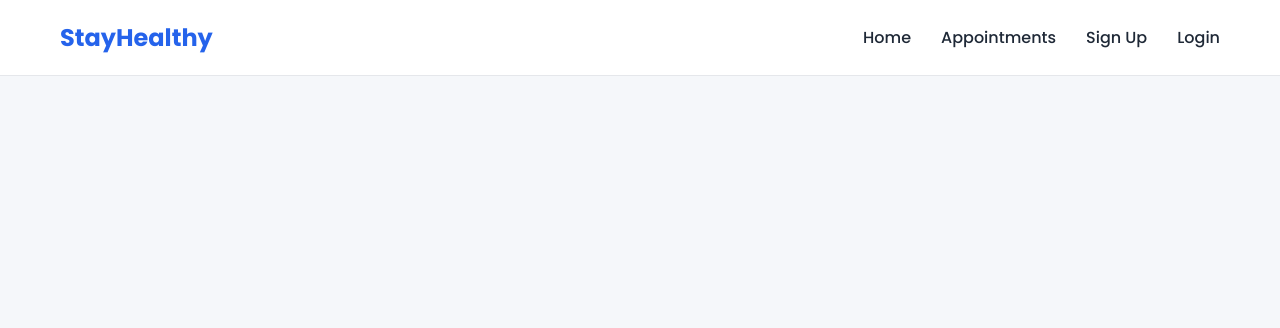
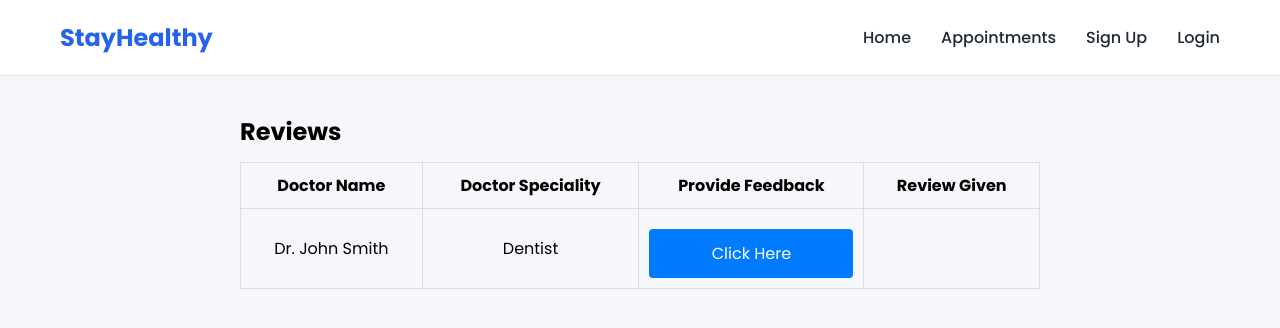
Before and after one commit to Sreeharivs1983/test_med_app, a React (Create React App) app: page /reviews in a window 1280 px wide. Shown: the top 328 px of the page. Built offline with nearby package versions, Linux system fonts and the light colour scheme.

Commit message:
review added

```diff
--- a/src/App.js
+++ b/src/App.js
@@ -1,5 +1,6 @@
 import React from "react";
 import { BrowserRouter, Routes, Route } from "react-router-dom";
+
 import Landing_Page from "./Components/Landing_Page/Landing_Page";
 import Sign_Up from "./Components/Sign_Up/Sign_Up";
 import Login from "./Components/Login/Login";
@@ -8,6 +9,7 @@ import FindDoctorSearch from "./Components/FindDoctorSearch/FindDoctorSearch";
 import DoctorCard from "./Components/DoctorCard/DoctorCard";
 import BookingConsultation from "./Components/BookingConsultation";
 import Notification from "./Components/Notification/Notification";
+import ReviewForm from "./Components/ReviewForm/ReviewForm";  // ✅ Added
 
 function App() {
   return (
@@ -21,6 +23,18 @@ function App() {
             <Route path="/instant-consultation" element={<InstantConsultation />} />
             <Route path="/test-search" element={<FindDoctorSearch />} />
             <Route path="/appointments" element={<BookingConsultation />} />
+
+            {/* ✅ Reviews Route (IBM Integration Step) */}
+            <Route
+              path="/reviews"
+              element={
+                <ReviewForm
+                  doctorName="Dr. John Smith"
+                  doctorSpeciality="Dentist"
+                />
+              }
+            />
+
             <Route
               path="/test-doctor"
               element={
@@ -34,7 +48,6 @@ function App() {
             />
           </Routes>
         </Notification>
-
       </BrowserRouter>
     </div>
   );
--- /dev/null
+++ b/src/Components/ReviewForm/ReviewForm.css
@@ -0,0 +1,39 @@
+.review-container {
+    width: 800px;
+    margin: 40px auto;
+  }
+
+  table {
+    width: 100%;
+    border-collapse: collapse;
+    margin-bottom: 20px;
+  }
+
+  th, td {
+    border: 1px solid #ddd;
+    padding: 10px;
+    text-align: center;
+  }
+
+  .review-form {
+    background: #f9f9f9;
+    padding: 20px;
+    border-radius: 8px;
+  }
+
+  .review-form input,
+  .review-form textarea {
+    width: 100%;
+    margin-bottom: 15px;
+    padding: 8px;
+  }
+
+  .rating .star {
+    font-size: 25px;
+    cursor: pointer;
+    color: gray;
+  }
+
+  .rating .active {
+    color: gold;
+  }
--- /dev/null
+++ b/src/Components/ReviewForm/ReviewForm.js
@@ -0,0 +1,118 @@
+import React, { useState } from "react";
+import "./ReviewForm.css";
+
+const ReviewForm = ({ doctorName, doctorSpeciality }) => {
+
+  const [showForm, setShowForm] = useState(false);
+  const [submittedReview, setSubmittedReview] = useState(null);
+  const [isDisabled, setIsDisabled] = useState(false);
+
+  const [formData, setFormData] = useState({
+    name: "",
+    review: "",
+    rating: 0
+  });
+
+  const handleClick = () => {
+    setShowForm(true);
+  };
+
+  const handleChange = (e) => {
+    setFormData({
+      ...formData,
+      [e.target.name]: e.target.value
+    });
+  };
+
+  const handleRating = (value) => {
+    setFormData({ ...formData, rating: value });
+  };
+
+  const handleSubmit = (e) => {
+    e.preventDefault();
+
+    if (!formData.name || !formData.review || formData.rating === 0) {
+      alert("Please fill all fields including rating");
+      return;
+    }
+
+    setSubmittedReview(formData);
+    setIsDisabled(true);
+    setShowForm(false);
+  };
+
+  return (
+    <div className="review-container">
+
+      <h2>Reviews</h2>
+
+      <table>
+        <thead>
+          <tr>
+            <th>Doctor Name</th>
+            <th>Doctor Speciality</th>
+            <th>Provide Feedback</th>
+            <th>Review Given</th>
+          </tr>
+        </thead>
+        <tbody>
+          <tr>
+            <td>{doctorName}</td>
+            <td>{doctorSpeciality}</td>
+            <td>
+              <button onClick={handleClick} disabled={isDisabled}>
+                Click Here
+              </button>
+            </td>
+            <td>
+              {submittedReview && (
+                <div>
+                  ⭐{"⭐".repeat(submittedReview.rating - 1)}
+                  <p>{submittedReview.review}</p>
+                </div>
+              )}
+            </td>
+          </tr>
+        </tbody>
+      </table>
+
+      {showForm && (
+        <form className="review-form" onSubmit={handleSubmit}>
+          <h3>Give Your Review</h3>
+
+          <input
+            type="text"
+            name="name"
+            placeholder="Your Name"
+            value={formData.name}
+            onChange={handleChange}
+          />
+
+          <textarea
+            name="review"
+            placeholder="Write your review"
+            value={formData.review}
+            onChange={handleChange}
+          />
+
+          <div className="rating">
+            {[1,2,3,4,5].map((num) => (
+              <span
+                key={num}
+                onClick={() => handleRating(num)}
+                className={formData.rating >= num ? "star active" : "star"}
+              >
+                ⭐
+              </span>
+            ))}
+          </div>
+
+          <button type="submit">Submit</button>
+        </form>
+      )}
+
+    </div>
+  );
+};
+
+export default ReviewForm;
```
